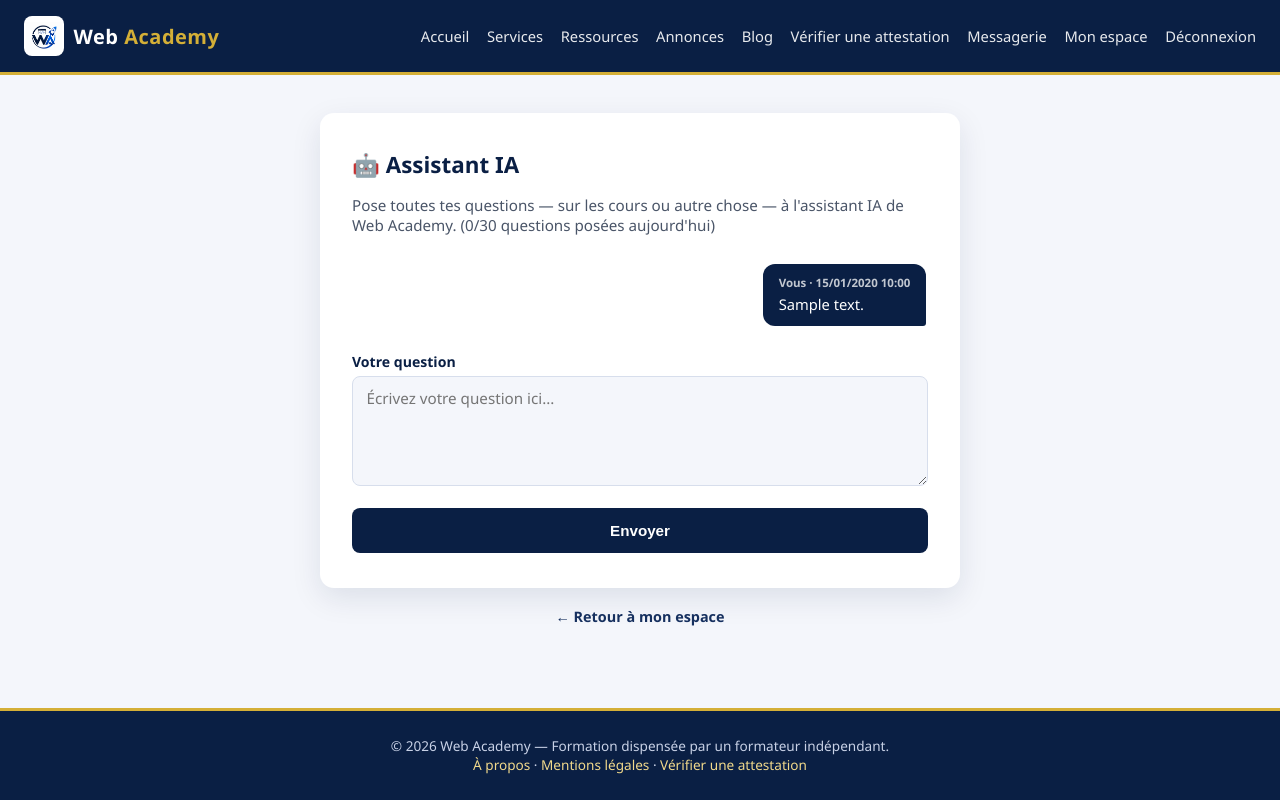
After one commit to joel1589-spec/webacademy, a Django app: page /assistant/ in a window 1280 px wide. The commit adds this page. Run offline with Django 5.2, Linux system fonts and the light colour scheme; a user stored in the database is signed in; tables that the repository leaves empty hold one stand-in row (values such as "Sample post").

Commit message:
Ajouter l'assistant IA (RodiumAI)

```diff
--- /dev/null
+++ b/assistant/models.py
@@ -0,0 +1,55 @@
+from django.db import models
+from django.utils import timezone
+
+from comptes.models import Etudiant
+
+
+class Conversation(models.Model):
+    """Un fil de discussion entre un apprenant et l'assistant IA (un seul fil par apprenant)."""
+
+    etudiant = models.OneToOneField(
+        Etudiant,
+        on_delete=models.CASCADE,
+        related_name='conversation_ia',
+        verbose_name="Apprenant",
+    )
+    date_creation = models.DateTimeField("Créée le", auto_now_add=True)
+    date_dernier_message = models.DateTimeField("Dernier message le", default=timezone.now)
+
+    class Meta:
+        verbose_name = "Conversation avec l'assistant IA"
+        verbose_name_plural = "Conversations avec l'assistant IA"
+        ordering = ['-date_dernier_message']
+
+    def __str__(self):
+        return f"Assistant IA — {self.etudiant}"
+
+
+class Message(models.Model):
+    """Un message individuel (question de l'apprenant ou réponse de l'IA)."""
+
+    ROLE_ETUDIANT = 'etudiant'
+    ROLE_IA = 'ia'
+    CHOIX_ROLE = [
+        (ROLE_ETUDIANT, "Apprenant"),
+        (ROLE_IA, "Assistant IA"),
+    ]
+
+    conversation = models.ForeignKey(
+        Conversation, on_delete=models.CASCADE, related_name='messages', verbose_name="Conversation"
+    )
+    role = models.CharField("Auteur", max_length=10, choices=CHOIX_ROLE)
+    contenu = models.TextField("Message")
+    date_envoi = models.DateTimeField("Envoyé le", auto_now_add=True)
+
+    class Meta:
+        verbose_name = "Message"
+        verbose_name_plural = "Messages"
+        ordering = ['date_envoi']
+
+    def __str__(self):
+        return f"{self.get_role_display()} — {self.contenu[:40]}"
+
+    def save(self, *args, **kwargs):
+        super().save(*args, **kwargs)
+        Conversation.objects.filter(pk=self.conversation_id).update(date_dernier_message=self.date_envoi)
--- /dev/null
+++ b/assistant/services.py
@@ -0,0 +1,69 @@
+"""
+Intégration avec RodiumAI (https://rodiumai.io) : une passerelle qui expose
+plusieurs modèles d'IA (Claude, GPT, Gemini...) via une seule clé et une API
+compatible OpenAI. On utilise donc simplement la librairie `openai` officielle,
+pointée vers le serveur de RodiumAI au lieu de celui d'OpenAI.
+"""
+
+from django.conf import settings
+from openai import OpenAI, APIError, APITimeoutError
+
+SYSTEM_PROMPT = (
+    "Tu es l'assistant pédagogique de Web Academy, une école de formation aux "
+    "métiers du numérique (développement web, cybersécurité, bureautique et "
+    "outils digitaux) basée au Togo. Tu réponds aux questions des apprenants "
+    "de façon claire, bienveillante et pédagogique, en français par défaut "
+    "(sauf si l'apprenant écrit dans une autre langue). Tu peux répondre à "
+    "toutes sortes de questions, pas uniquement sur les cours. Reste concis "
+    "et concret, avec des exemples quand c'est utile."
+)
+
+# Nombre de messages précédents (question + réponse) renvoyés comme contexte
+# à chaque nouvelle question, pour garder une conversation cohérente sans
+# faire exploser le coût de chaque appel.
+NB_MESSAGES_CONTEXTE = 12
+
+
+class ErreurAssistantIA(Exception):
+    """Levée quand l'appel à l'IA échoue, pour affichage d'un message clair à l'apprenant."""
+
+
+def _client():
+    if not settings.RODIUMAI_API_KEY:
+        raise ErreurAssistantIA(
+            "La clé API de l'assistant IA n'est pas configurée (variable RODIUMAI_API_KEY)."
+        )
+    return OpenAI(api_key=settings.RODIUMAI_API_KEY, base_url=settings.RODIUMAI_BASE_URL)
+
+
+def demander_a_l_ia(messages_precedents, nouvelle_question):
+    """
+    messages_precedents : liste d'objets Message (ordre chronologique), déjà en base.
+    nouvelle_question : texte de la question posée par l'apprenant (pas encore en base).
+    Retourne le texte de la réponse de l'IA, ou lève ErreurAssistantIA.
+    """
+    historique = []
+    for message in messages_precedents[-NB_MESSAGES_CONTEXTE:]:
+        role_openai = 'assistant' if message.role == 'ia' else 'user'
+        historique.append({"role": role_openai, "content": message.contenu})
+
+    messages = [{"role": "system", "content": SYSTEM_PROMPT}] + historique + [
+        {"role": "user", "content": nouvelle_question}
+    ]
+
+    try:
+        reponse = _client().chat.completions.create(
+            model=settings.RODIUMAI_MODEL,
+            messages=messages,
+            max_tokens=800,
+            timeout=30,
+        )
+    except APITimeoutError:
+        raise ErreurAssistantIA("L'assistant IA met trop de temps à répondre. Réessaie dans un instant.")
+    except APIError as exc:
+        raise ErreurAssistantIA(f"L'assistant IA n'a pas pu répondre pour le moment ({exc}).")
+    except Exception as exc:  # sécurité : jamais de 500 côté apprenant à cause de l'IA
+        raise ErreurAssistantIA(f"L'assistant IA n'a pas pu répondre pour le moment ({exc}).")
+
+    contenu = reponse.choices[0].message.content
+    return (contenu or "").strip() or "Désolé, je n'ai pas pu formuler de réponse cette fois-ci."
--- /dev/null
+++ b/assistant/templates/assistant/mon_assistant.html
@@ -0,0 +1,44 @@
+{% extends "base.html" %}
+
+{% block titre %}Assistant IA — Web Academy{% endblock %}
+{% block enveloppe_modif %}-etroite{% endblock %}
+
+{% block contenu %}
+  <div class="carte-formulaire">
+    <h1>🤖 Assistant IA</h1>
+    <p class="sous-titre">
+      Pose toutes tes questions — sur les cours ou autre chose — à l'assistant IA de Web Academy.
+      ({{ questions_du_jour }}/{{ quota }} questions posées aujourd'hui)
+    </p>
+
+    <div class="fil-messages">
+      {% for message in fil %}
+        <div class="bulle-message {% if message.role == 'ia' %}bulle-formateur{% else %}bulle-moi{% endif %}">
+          <p class="bulle-auteur">{% if message.role == 'ia' %}Assistant IA{% else %}Vous{% endif %} · {{ message.date_envoi|date:"d/m/Y H:i" }}</p>
+          <p class="bulle-contenu">{{ message.contenu|linebreaksbr }}</p>
+        </div>
+      {% empty %}
+        <p style="color:var(--gris-texte); text-align:center;">
+          Aucune question pour le moment. Pose ta première question ci-dessous !
+        </p>
+      {% endfor %}
+    </div>
+
+    {% if quota_atteint %}
+      <p style="color:var(--red); text-align:center; margin-top:1rem;">
+        Vous avez atteint la limite de {{ quota }} questions pour aujourd'hui. Revenez demain !
+      </p>
+    {% else %}
+      <form method="post" class="formulaire-site" style="margin-top:1.4rem;">
+        {% csrf_token %}
+        <div class="champ">
+          <label for="contenu">Votre question</label>
+          <textarea name="contenu" id="contenu" placeholder="Écrivez votre question ici..." required></textarea>
+        </div>
+        <button type="submit" class="bouton bouton-navy">Envoyer</button>
+      </form>
+    {% endif %}
+  </div>
+
+  <p class="lien-secondaire"><a href="{% url 'comptes:mon_espace' %}">← Retour à mon espace</a></p>
+{% endblock %}
--- /dev/null
+++ b/assistant/urls.py
@@ -0,0 +1,9 @@
+from django.urls import path
+
+from . import views
+
+app_name = 'assistant'
+
+urlpatterns = [
+    path('', views.mon_assistant, name='mon_assistant'),
+]
--- /dev/null
+++ b/assistant/views.py
@@ -0,0 +1,56 @@
+from django.conf import settings
+from django.contrib import messages as django_messages
+from django.contrib.auth.decorators import login_required
+from django.shortcuts import redirect, render
+from django.utils import timezone
+
+from comptes.models import Etudiant
+
+from .models import Conversation, Message
+from .services import ErreurAssistantIA, demander_a_l_ia
+
+# Nombre maximum de questions qu'un même apprenant peut poser par jour,
+# pour éviter un usage abusif de la clé API (chaque appel a un coût réel).
+QUOTA_QUESTIONS_PAR_JOUR = getattr(settings, 'ASSISTANT_QUOTA_QUOTIDIEN', 30)
+
+
+@login_required(login_url='comptes:connexion')
+def mon_assistant(request):
+    """Fil de discussion de l'apprenant connecté avec l'assistant IA."""
+    etudiant, _ = Etudiant.objects.get_or_create(user=request.user)
+    conversation, _ = Conversation.objects.get_or_create(etudiant=etudiant)
+
+    aujourdhui = timezone.localdate()
+    questions_du_jour = conversation.messages.filter(
+        role=Message.ROLE_ETUDIANT, date_envoi__date=aujourdhui,
+    ).count()
+    quota_atteint = questions_du_jour >= QUOTA_QUESTIONS_PAR_JOUR
+
+    if request.method == 'POST':
+        question = (request.POST.get('contenu') or '').strip()
+        if not question:
+            django_messages.error(request, "Votre question ne peut pas être vide.")
+        elif quota_atteint:
+            django_messages.error(
+                request,
+                f"Vous avez atteint la limite de {QUOTA_QUESTIONS_PAR_JOUR} questions par jour. "
+                "Réessayez demain.",
+            )
+        else:
+            historique = list(conversation.messages.all())
+            Message.objects.create(conversation=conversation, role=Message.ROLE_ETUDIANT, contenu=question)
+            try:
+                reponse = demander_a_l_ia(historique, question)
+            except ErreurAssistantIA as erreur:
+                reponse = f"⚠️ {erreur}"
+            Message.objects.create(conversation=conversation, role=Message.ROLE_IA, contenu=reponse)
+        return redirect('assistant:mon_assistant')
+
+    contexte = {
+        'conversation': conversation,
+        'fil': conversation.messages.all(),
+        'questions_du_jour': questions_du_jour,
+        'quota': QUOTA_QUESTIONS_PAR_JOUR,
+        'quota_atteint': quota_atteint,
+    }
+    return render(request, 'assistant/mon_assistant.html', contexte)
--- a/requirements.txt
+++ b/requirements.txt
@@ -5,3 +5,4 @@ gunicorn>=22.0
 whitenoise>=6.6
 dj-database-url>=2.2
 psycopg2-binary>=2.9
+openai>=1.30
--- a/services/templates/services/liste.html
+++ b/services/templates/services/liste.html
@@ -1,4 +1,5 @@
 {% extends "base.html" %}
+{% load icones %}
 
 {% block titre %}Nos services — Web Academy{% endblock %}
 
@@ -13,7 +14,7 @@
   <div class="grille-cartes">
     {% for service in services %}
       <div class="carte-site">
-        <div class="icone">{{ service.icone }}</div>
+        <div class="icone">{{ service.icone|icone_vecteur }}</div>
         <h3>{{ service.titre }}</h3>
         <p>{{ service.description }}</p>
       </div>
--- a/templates/base.html
+++ b/templates/base.html
@@ -32,6 +32,7 @@
           <a href="{% url 'messagerie:liste_conversations' %}">Messagerie{% if nombre_messages_non_lus %} ({{ nombre_messages_non_lus }}){% endif %}</a>
         {% else %}
           <a href="{% url 'comptes:mes_attestations' %}">Mes attestations</a>
+          <a href="{% url 'assistant:mon_assistant' %}">Assistant IA</a>
           <a href="{% url 'messagerie:ma_conversation' %}">Messagerie{% if nombre_messages_non_lus %} ({{ nombre_messages_non_lus }}){% endif %}</a>
         {% endif %}
         <a href="{% url 'comptes:mon_espace' %}">Mon espace</a>
--- a/webacademy_verif/urls.py
+++ b/webacademy_verif/urls.py
@@ -14,6 +14,7 @@ urlpatterns = [
     path('annonces/', include('annonces.urls')),
     path('blog/', include('blog.urls')),
     path('messagerie/', include('messagerie.urls')),
+    path('assistant/', include('assistant.urls')),
 ]
 
 if settings.DEBUG:
```
Also changed, not shown: assistant/admin.py (added, +33 -0 lines), assistant/apps.py (added, +7 -0 lines), webacademy_verif/settings.py (+15 -0 lines), assistant/__init__.py (added), assistant/migrations/0001_initial.py (added), assistant/migrations/__init__.py (added).
